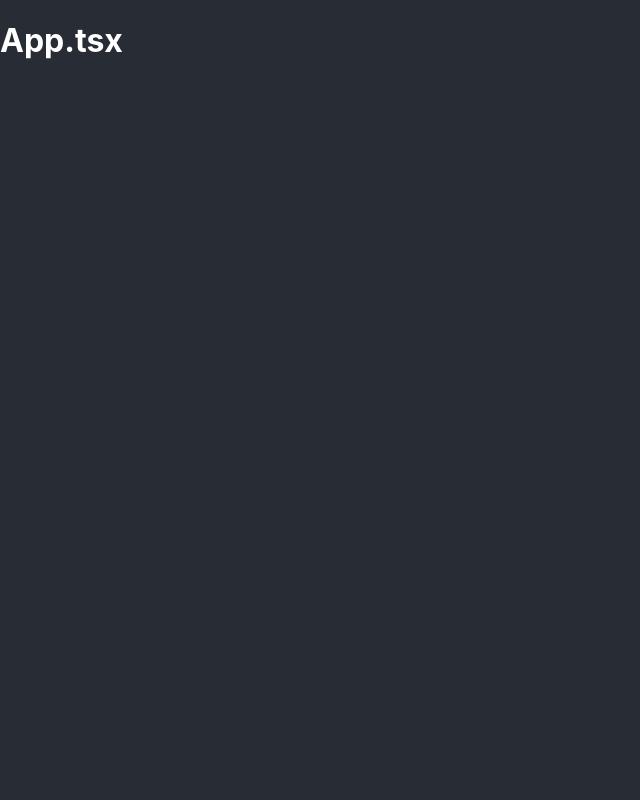
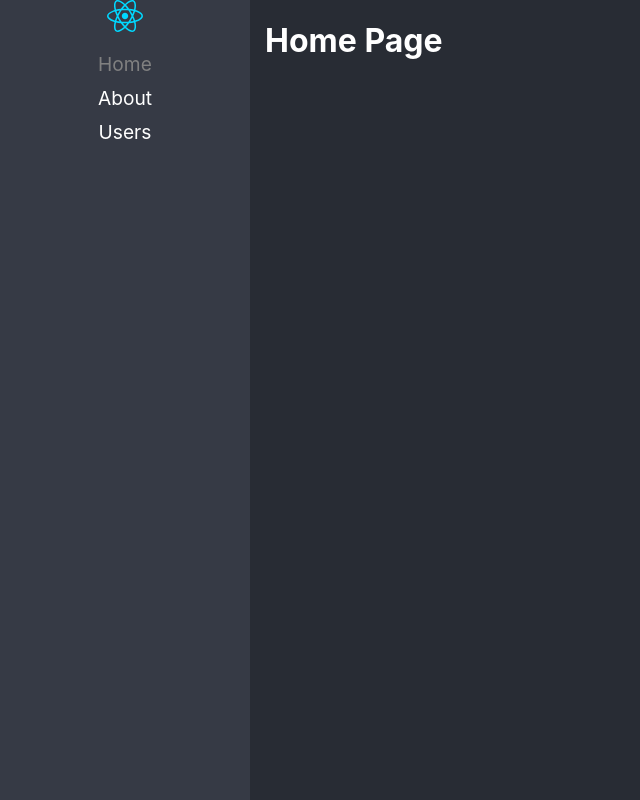
Before and after one commit to Legatrun/React-AppPro, a React (Vite) app: page /home in a window 1280 px wide. Shown: the whole page, without its empty margins (0-640 px from the left). Built offline with nearby package versions, Linux system fonts and the light colour scheme.

Commit message:
nuevo cambio

```diff
--- a/src/App.css
+++ /dev/null
@@ -1,41 +0,0 @@
-#root {
-  max-width: 1280px;
-  margin: 0 auto;
-  padding: 2rem;
-  text-align: center;
-}
-
-.logo {
-  height: 6em;
-  padding: 1.5em;
-  will-change: filter;
-}
-.logo:hover {
-  filter: drop-shadow(0 0 2em #646cffaa);
-}
-.logo.react:hover {
-  filter: drop-shadow(0 0 2em #61dafbaa);
-}
-
-@keyframes logo-spin {
-  from {
-    transform: rotate(0deg);
-  }
-  to {
-    transform: rotate(360deg);
-  }
-}
-
-@media (prefers-reduced-motion: no-preference) {
-  a:nth-of-type(2) .logo {
-    animation: logo-spin infinite 20s linear;
-  }
-}
-
-.card {
-  padding: 2em;
-}
-
-.read-the-docs {
-  color: #888;
-}
--- a/src/App.tsx
+++ b/src/App.tsx
@@ -1,8 +1,9 @@
+import { Navitagion } from "./routes/Navitagion"
 
 export const App = () => {
   return (
     <>
-      <h1>App.tsx</h1>
+      <Navitagion />
     </>
   )
 }
--- /dev/null
+++ b/src/routes/Navitagion.tsx
@@ -0,0 +1,34 @@
+import { BrowserRouter } from "react-router-dom"
+import { Routes, Route, NavLink, Navigate } from "react-router-dom"
+
+import react from '../assets/react.svg'
+
+export const Navitagion = () => {
+    return (
+        <BrowserRouter>
+            <div className="main-layout">
+                <nav>
+                    <img src={react} alt="React logo" />
+                    <ul>
+                        <li>
+                            <NavLink to="/home" className={({ isActive }) => isActive ? 'nav-active' : ''}>Home</NavLink>
+                        </li>
+                        <li>
+                            <NavLink to="/about" className={({ isActive }) => isActive ? 'nav-active' : ''}>About</NavLink>
+                        </li>
+                        <li>
+                            <NavLink to="/users" className={({ isActive }) => isActive ? 'nav-active' : ''}>Users</NavLink>
+                        </li>
+                    </ul>
+                </nav>
+
+                <Routes>
+                    <Route path="about" element={<h1>About Page</h1>} />
+                    <Route path="users" element={<h1>Users Page</h1>} />
+                    <Route path="home" element={<h1>Home Page</h1>} />
+                    <Route path="/*" element={<Navigate to="/home" replace />} />
+                </Routes>
+            </div>
+        </BrowserRouter>
+    )
+}
```
